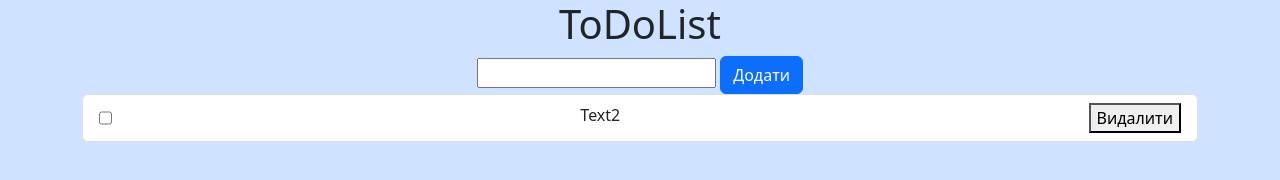
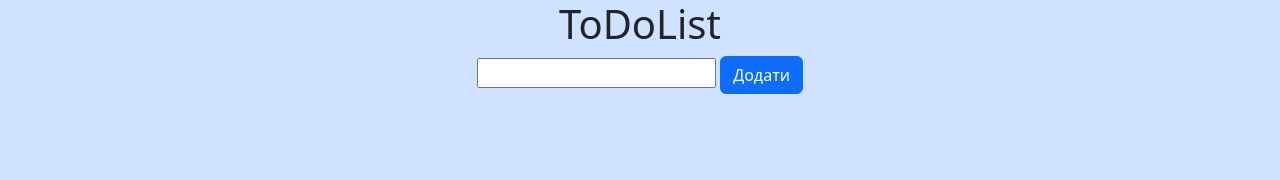
Before and after one commit to Dmytro-Shyn/IThillel-Frontend-PRO, a website: page lesson_20/index.html in a window 1280 px wide. Drawn offline with nearby package versions, Linux system fonts and the light colour scheme.

Commit message:
Remove dist files and refactor ToDo list update logic

```diff
--- a/lesson_20/index.html
+++ b/lesson_20/index.html
@@ -20,16 +20,7 @@
         <input type="text" name="value" required class="" />
         <button id="btn-list" class="btn btn-primary">Додати</button>
       </form>
-      <ul id="toDoWrapper" class="list-group">
-        <li
-          id="todo-item"
-          class="d-flex justify-content-between list-group-item"
-        >
-          <input type="checkbox" />
-          <span class="todo-item__description">Text2</span>
-          <button id="btn-list" class="todo-item__delete">Видалити</button>
-        </li>
-      </ul>
+      <ul id="toDoWrapper" class="list-group"></ul>
     </div>
     <div
       class="modal fade"
--- a/lesson_20/main.js
+++ b/lesson_20/main.js
@@ -41,6 +41,9 @@ const ShowTodos = () => {
   const modal = new bootstrap.Modal(document.getElementById("exampleModal"));
 
   todosWrapper.addEventListener("click", (event) => {
+    if (event.target.closest("button.todo-item__delete")) {
+      return;
+    }
     let btnDel = event.target.closest(".todo-item");
 
     if (btnDel) {
@@ -104,6 +107,7 @@ const removeToDoItem = () => {
     let btnDel = event.target.closest("button.todo-item__delete");
 
     if (btnDel) {
+      event.stopPropagation();
       let todoItem = btnDel.closest("li");
       if (todoItem) {
         let index = parseInt(todoItem.dataset.id);
```
Also changed, not shown: lesson_20/dist/index.html (deleted), lesson_20/dist/main.css (deleted).
